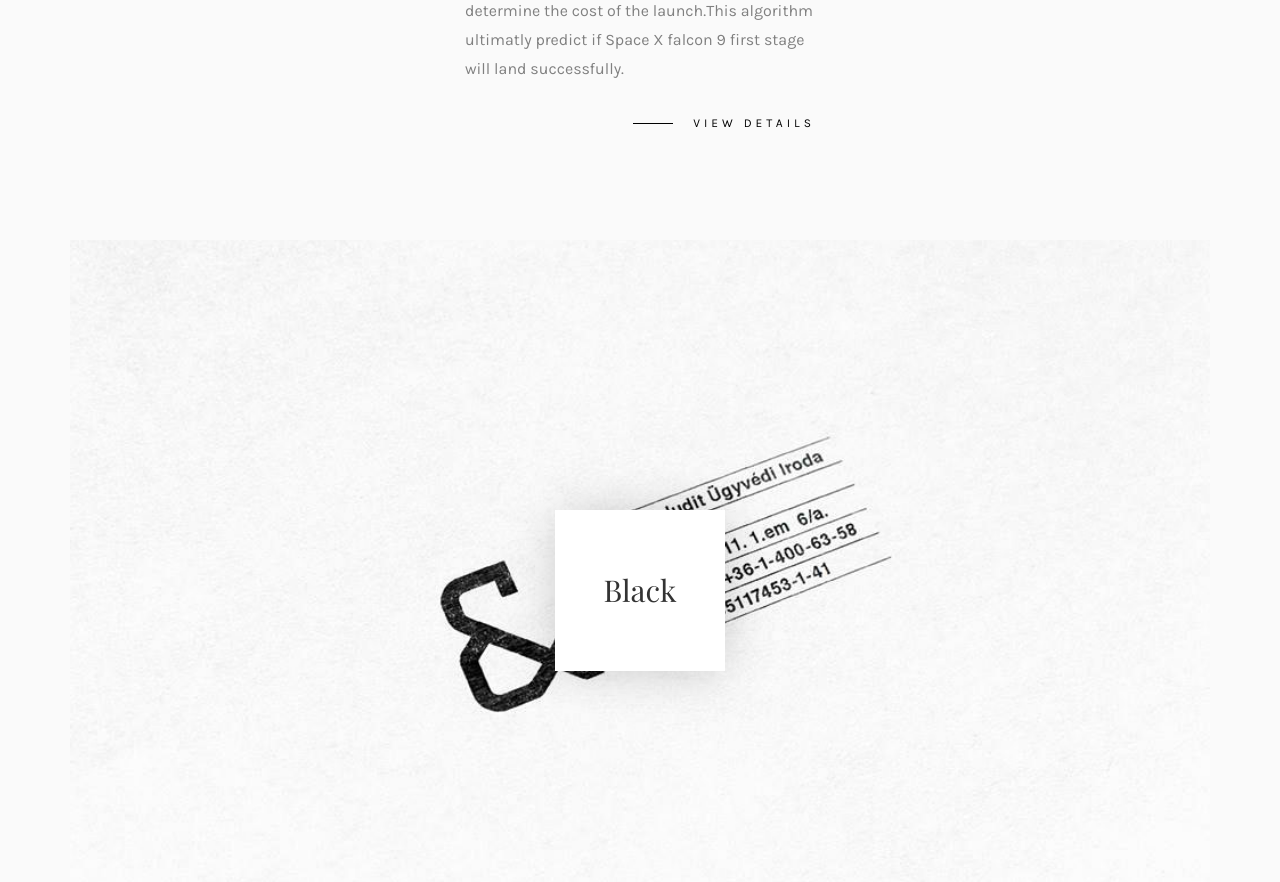
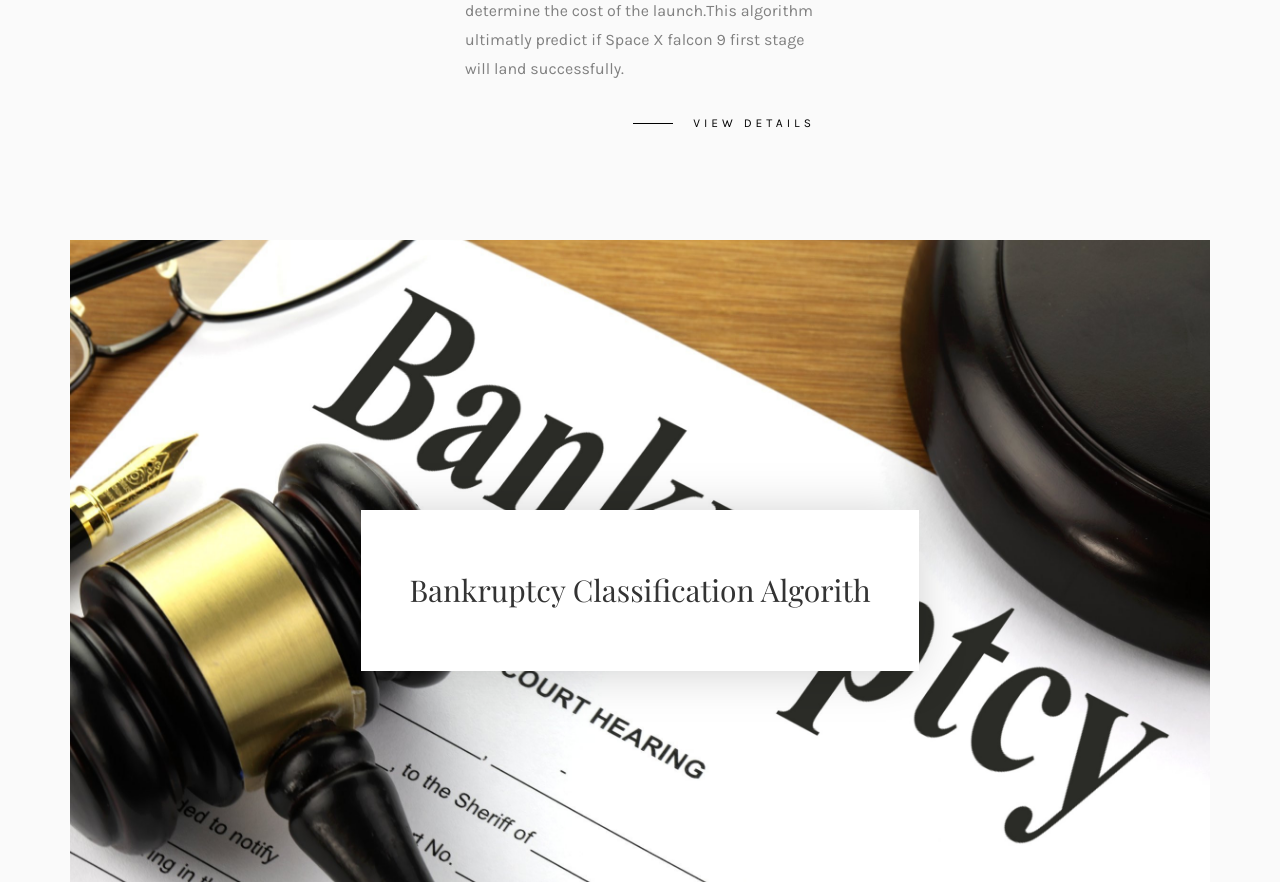
Before and after one commit to Miked1991/md-portfolio, a Flask app: page /work.html in a window 1280 px wide. Shown: the part 5618-6500 px from the top of the page. Run offline with Flask 3, Linux system fonts and the light colour scheme; some libraries are stand-ins or nearby versions; some web fonts are replaced.

Commit message:
Update work.html
work page bankruptcy edit

```diff
--- a/templates/work.html
+++ b/templates/work.html
@@ -216,17 +216,17 @@
 					</div>
 					<div class="col-md-12">
 						<div class="work-entry animate-box">
-							<a href="work-single.html" class="work-img" style="background-image: url(static/images/work-6.jpg);">
+							<a href="work-single.html" class="work-img" style="background-image: url(static/images/work1.jpg);">
 								<div class="display-t">
 									<div class="work-name">
-										<h2>Black</h2>
+										<h2>Bankruptcy Classification Algorith</h2>
 									</div>
 								</div>
 							</a>
 							<div class="col-md-4 col-md-offset-4">
 								<div class="desc">
-									<p>Far far away, behind the word mountains, far from the countries Vokalia and Consonantia, there live the blind texts. Separated they live in Bookmarksgrove right at the coast of the Semantics, a large language ocean.</p>
-									<p class="read"><a href="#">View details</a></p>
+									<p>The aim of this algorithm is to classify weather a certain bank in poland would go bunkrupt or not in the next five years.The dataset has 64 features regarding the bank debt, asset, liablities etc...</p>
+									<p class="read"><a href="https://github.com/MikiDagi/bank-rupt..git" target="_blank">View details</a></p>
 								</div>
 							</div>
 						</div>
```
